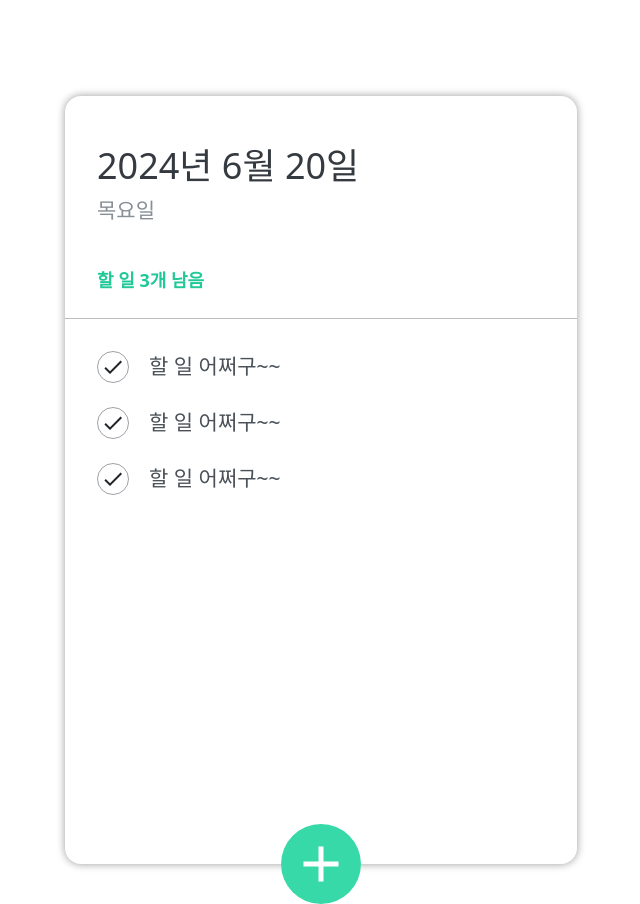
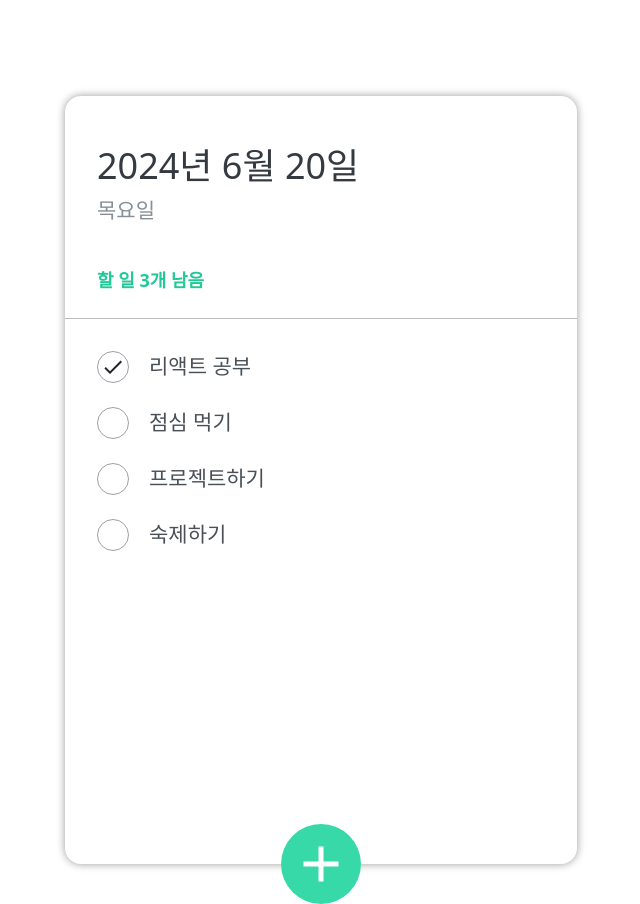
Before and after one commit to junglimit/react-study202406, a React (Create React App) app: page / in a window 1280 px wide. Shown: the whole page, without its empty margins (319-959 px from the left). Built offline with nearby package versions, Linux system fonts and the light colour scheme; the HTML template or start-up script is replaced by a standard one.

Commit message:
Todo 동적 리스트 렌더링

```diff
--- a/src/components/Todo/TodoItem.js
+++ b/src/components/Todo/TodoItem.js
@@ -1,22 +1,18 @@
-import React, {useState} from 'react';
+import React from 'react';
 import {MdDelete, MdDone} from "react-icons/md";
 
 import './scss/TodoItem.scss';
 
-const TodoItem = () => {
+const TodoItem = ({ item }) => {
 
-    const [click, setClick] = useState(false);
-
-    const toggle = () => {
-        setClick(!click);
-    }
+    const { title, done } = item;
 
     return (
-        <li className='todo-list-item' onClick={toggle}>
-            <div className={click === false ? 'check-circle' : 'check-circle active'} >
-                <MdDone/>
+        <li className='todo-list-item'>
+            <div className='check-circle'>
+                {done && <MdDone/>}
             </div>
-            <span className={click === false ? 'text' : 'text finish'} >할 일 어쩌구~~</span>
+            <span className='text'>{title}</span>
             <div className='remove'>
                 <MdDelete/>
             </div>
--- a/src/components/Todo/TodoMain.js
+++ b/src/components/Todo/TodoMain.js
@@ -1,18 +1,21 @@
-import React, {useState} from 'react';
+import React from 'react';
 
 import './scss/TodoMain.scss';
 import TodoItem from "./TodoItem";
 
-
-
+const DUMMY_TODOS = [
+    { id: 1, title: '리액트 공부', done: true },
+    { id: 2, title: '점심 먹기', done: false },
+    { id: 3, title: '프로젝트하기', done: false },
+    { id: 4, title: '숙제하기', done: false }
+];
 
 const TodoMain = () => {
-
     return (
         <ul className='todo-list'>
-            <TodoItem />
-            <TodoItem />
-            <TodoItem />
+            {
+                DUMMY_TODOS.map(todo => <TodoItem key={todo.id} item={todo} />)
+            }
         </ul>
     );
 };
```
